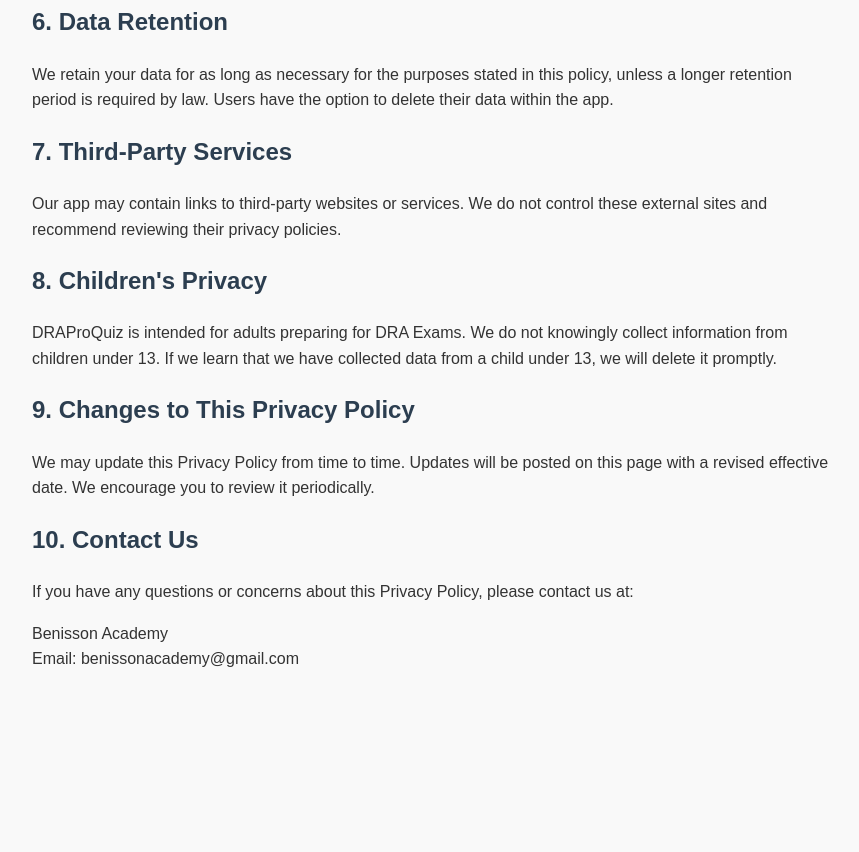
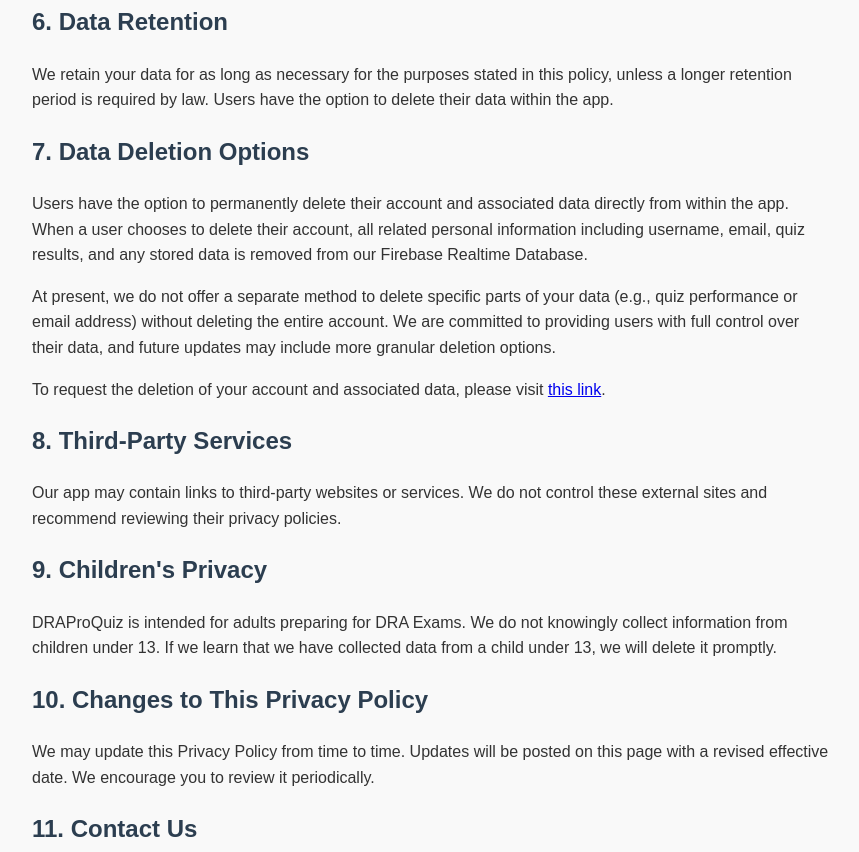
Before and after one commit to benissonsoftech/DRAProQuiz, a plain HTML site: page index.html in a window 1280 px wide. Shown: the part 1316-2168 px from the top of the page, without its empty margins (208-1067 px from the left). Before the commit the page ends 2024 px from the top, so only its background shows below. Drawn offline with Linux system fonts and the light colour scheme.

Commit message:
Update index.html

```diff
--- a/index.html
+++ b/index.html
@@ -1,4 +1,3 @@
-
 <!DOCTYPE html>
 <html lang="en">
 <head>
@@ -62,16 +61,21 @@
     <h2>6. Data Retention</h2>
     <p>We retain your data for as long as necessary for the purposes stated in this policy, unless a longer retention period is required by law. Users have the option to delete their data within the app.</p>
 
-    <h2>7. Third-Party Services</h2>
+    <h2>7. Data Deletion Options</h2>
+    <p>Users have the option to permanently delete their account and associated data directly from within the app. When a user chooses to delete their account, all related personal information including username, email, quiz results, and any stored data is removed from our Firebase Realtime Database.</p>
+    <p>At present, we do not offer a separate method to delete specific parts of your data (e.g., quiz performance or email address) without deleting the entire account. We are committed to providing users with full control over their data, and future updates may include more granular deletion options.</p>
+    <p>To request the deletion of your account and associated data, please visit <a href="https://benissonsoftech.github.io/DRAProQuiz-DelAc/" target="_blank">this link</a>.</p>
+
+    <h2>8. Third-Party Services</h2>
     <p>Our app may contain links to third-party websites or services. We do not control these external sites and recommend reviewing their privacy policies.</p>
 
-    <h2>8. Children's Privacy</h2>
+    <h2>9. Children's Privacy</h2>
     <p>DRAProQuiz is intended for adults preparing for DRA Exams. We do not knowingly collect information from children under 13. If we learn that we have collected data from a child under 13, we will delete it promptly.</p>
 
-    <h2>9. Changes to This Privacy Policy</h2>
+    <h2>10. Changes to This Privacy Policy</h2>
     <p>We may update this Privacy Policy from time to time. Updates will be posted on this page with a revised effective date. We encourage you to review it periodically.</p>
 
-    <h2>10. Contact Us</h2>
+    <h2>11. Contact Us</h2>
     <p>If you have any questions or concerns about this Privacy Policy, please contact us at:</p>
     <p>Benisson Academy<br>Email: benissonacademy@gmail.com</p>
 </body>
```
